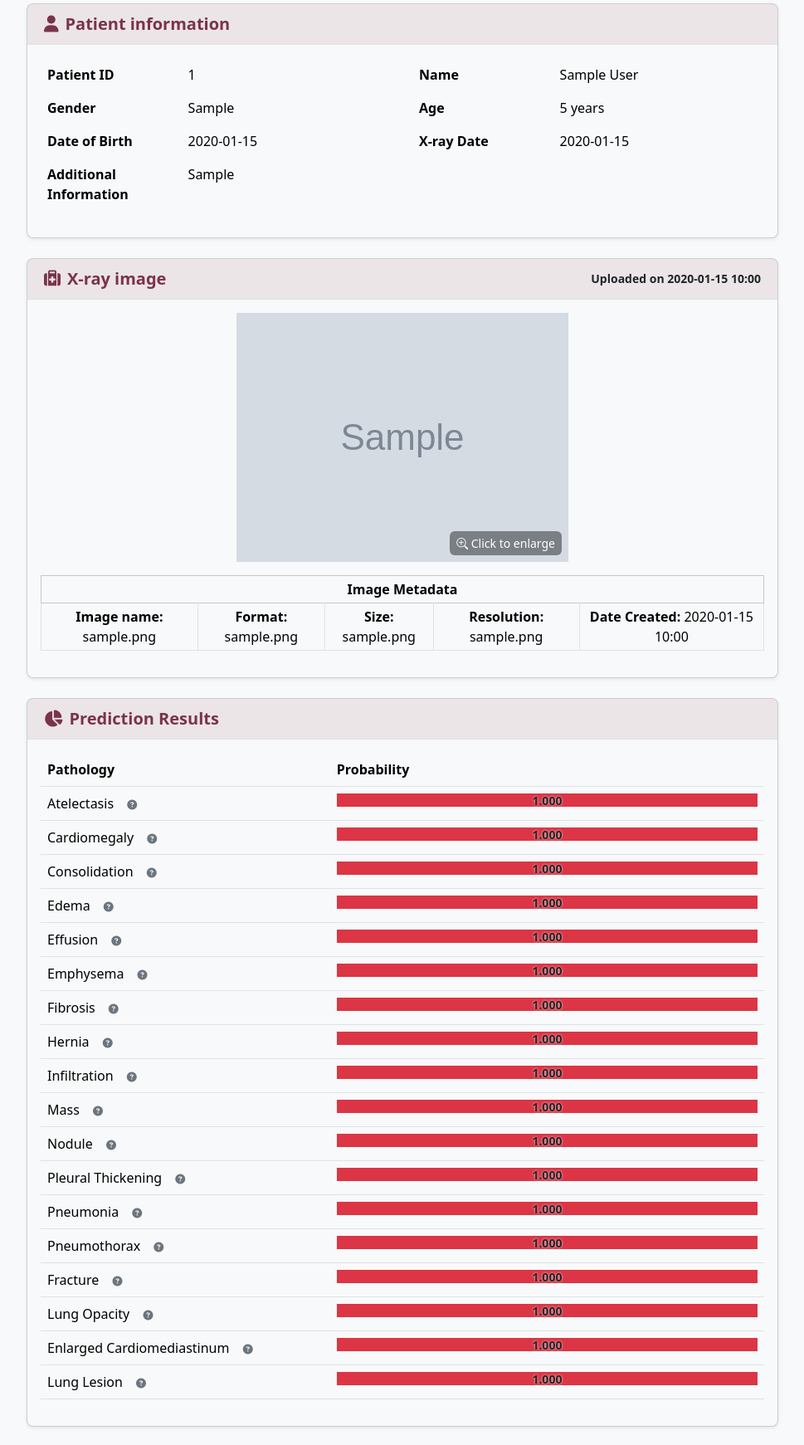
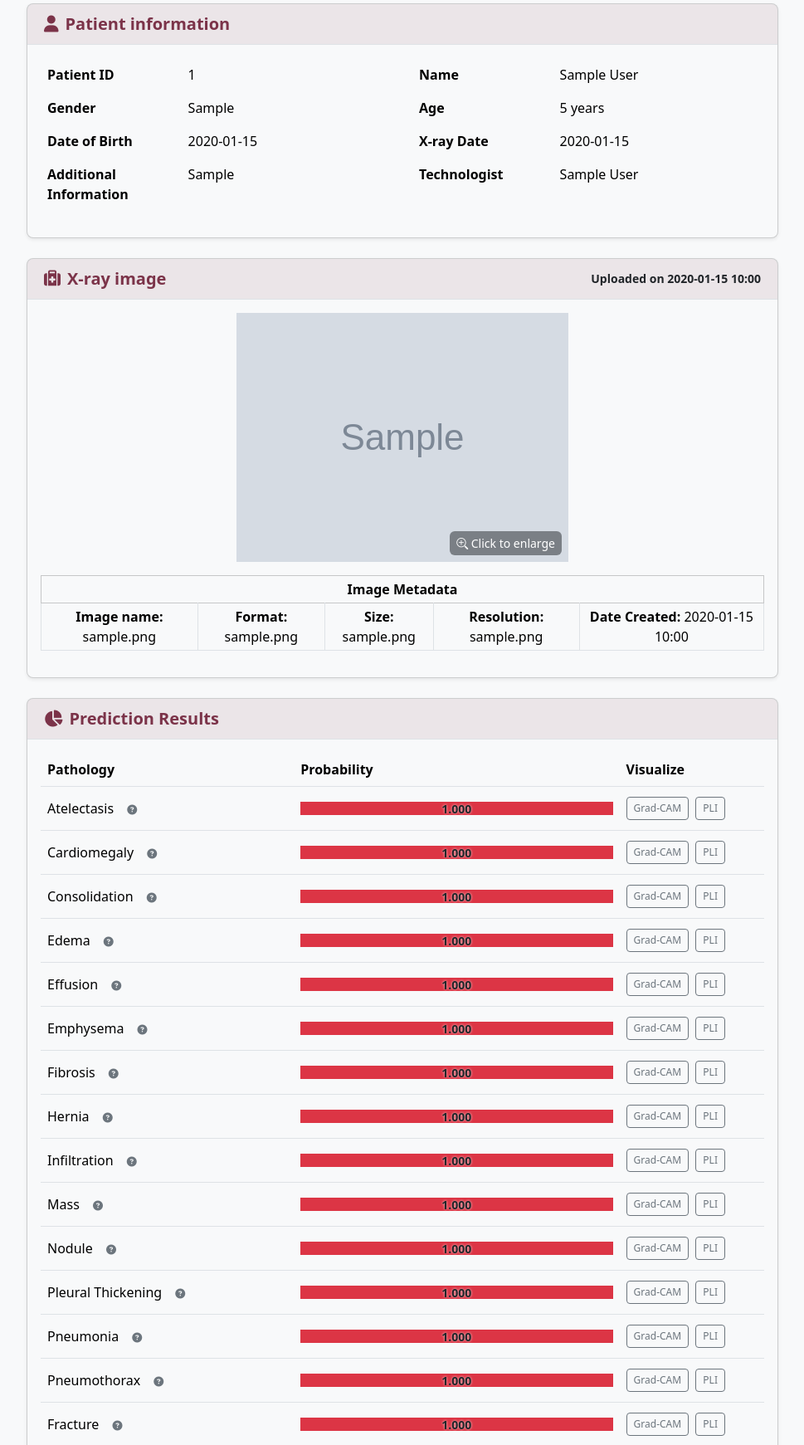
Before and after one commit to PauleNajus/MCADS, a Django app: page /xray/1/ in a window 1280 px wide. Shown: the part 343-2084 px from the top of the page at 83% size, without its empty margins (155-1124 px from the left). Run offline with Django 5.2, Linux system fonts and the light colour scheme; a user stored in the database is signed in; tables that the repository leaves empty hold one stand-in row (values such as "Sample post"); grey boxes marked "Sample" are stand-in pictures; some libraries are stand-ins or nearby versions.

Commit message:
UI update.

```diff
--- a/xrayapp/models.py
+++ b/xrayapp/models.py
@@ -26,6 +26,10 @@ class XRayImage(models.Model):
     date_of_birth = models.DateField(null=True, blank=True, db_index=True)
     date_of_xray = models.DateField(null=True, blank=True, db_index=True)
     additional_info = models.TextField(blank=True)
+
+    # Technologist Information
+    technologist_first_name = models.CharField(max_length=100, blank=True, db_index=True)
+    technologist_last_name = models.CharField(max_length=100, blank=True, db_index=True)
 
     # X-ray image and processing
     image = models.ImageField(upload_to='xrays/')
--- a/xrayapp/static/xrayapp/css/style.css
+++ b/xrayapp/static/xrayapp/css/style.css
@@ -1233,3 +1233,48 @@
     color: #6c757d !important;
   }
 }
+
+/* Interpretability buttons in prediction results table */
+.table-container .interpretation-btn {
+  font-size: 0.75rem;
+  padding: 0.25rem 0.5rem;
+  margin-right: 0.25rem;
+  text-decoration: none;
+  border: 1px solid #6c757d;
+  color: #6c757d;
+  background: none;
+  border-radius: 0.25rem;
+  transition: all 0.2s ease;
+}
+
+.table-container .interpretation-btn:hover {
+  background-color: #6c757d;
+  color: white;
+}
+
+.table-container .interpretation-btn:last-child {
+  margin-right: 0;
+}
+
+/* Ensure consistent table layout */
+.table-container .table {
+  table-layout: fixed;
+  width: 100%;
+}
+
+.table-container .table td {
+  vertical-align: middle;
+  padding: 0.75rem 0.5rem;
+}
+
+.table-container .table td:first-child {
+  width: 35%;
+}
+
+.table-container .table td:nth-child(2) {
+  width: 45%;
+}
+
+.table-container .table td:last-child {
+  width: 20%;
+}
--- a/xrayapp/templates/xrayapp/results.html
+++ b/xrayapp/templates/xrayapp/results.html
@@ -458,20 +458,21 @@
                         <table class="table table-hover">
                             <thead>
                                 <tr>
-                                    <th style="width: 40%;">{% trans "Pathology" %}</th>
-                                    <th style="width: 60%;">{% trans "Probability" %}</th>
+                                    <th style="width: 35%;">{% trans "Pathology" %}</th>
+                                    <th style="width: 45%;">{% trans "Probability" %}</th>
+                                    <th style="width: 20%;">{% trans "Visualize" %}</th>
                                 </tr>
                             </thead>
                             <tbody>
                                 {% for pathology, prob in predictions.items %}
                                 <tr>
-                                    <td style="width: 40%;">
+                                    <td style="width: 35%;">
                                         {% trans pathology %}
-                                        <button type="button" class="btn-info-pathology ms-2" data-pathology="{{ pathology }}" title="Learn more about {{ pathology }}">
+                                        <button type="button" class="btn-info-pathology ms-2" data-pathology="{{ pathology }}" title="{% trans 'Learn more about' %} {{ pathology }}">
                                             <i class="fas fa-question-circle"></i>
                                         </button>
                                     </td>
-                                    <td style="width: 60%;" data-value="{{ prob|floatformat:3 }}" data-color="{% if prob >= 0.45 and prob <= 0.55 %}#ffc107{% elif prob > 0.5 %}#dc3545{% else %}#198754{% endif %}">
+                                    <td style="width: 45%;">
                                         <div class="progress position-relative" style="min-width: 200px;">
                                             <div class="progress-bar {% if prob >= 0.45 and prob <= 0.55 %}bg-warning{% elif prob > 0.5 %}bg-danger{% else %}bg-success{% endif %}"
                                                  role="progressbar"
@@ -481,6 +482,20 @@
                                             </div>
                                             <span class="progress-text">{{ prob|floatformat:3 }}</span>
                                         </div>
+                                    </td>
+                                    <td style="width: 20%;">
+                                        <a href="{% url 'generate_interpretability' xray.id %}?method=gradcam&target_class={{ pathology }}"
+                                           class="btn btn-sm btn-outline-secondary interpretation-btn"
+                                           data-method="gradcam"
+                                           title="{% trans 'Generate Grad-CAM visualization for' %} {{ pathology }}">
+                                            {% trans "Grad-CAM" %}
+                                        </a>
+                                        <a href="{% url 'generate_interpretability' xray.id %}?method=pli&target_class={{ pathology }}"
+                                           class="btn btn-sm btn-outline-secondary interpretation-btn"
+                                           data-method="pli"
+                                           title="{% trans 'Generate Pixel-Level interpretability for' %} {{ pathology }}">
+                                            {% trans "PLI" %}
+                                        </a>
                                     </td>
                                 </tr>
                                 {% endfor %}
--- a/xrayapp/views.py
+++ b/xrayapp/views.py
@@ -473,6 +473,7 @@ def xray_results(request, pk):
         _('Date of Birth'): xray_instance.date_of_birth.strftime("%Y-%m-%d") if xray_instance.date_of_birth else None,
         _('X-ray Date'): xray_instance.date_of_xray.strftime("%Y-%m-%d") if xray_instance.date_of_xray else None,
         _('Additional Information'): xray_instance.additional_info if xray_instance.additional_info else None,
+        _('Technologist'): f"{xray_instance.technologist_first_name} {xray_instance.technologist_last_name}".strip() if xray_instance.technologist_first_name or xray_instance.technologist_last_name else None,
     }
 
     # Create image metadata dictionary
```
Also changed, not shown: xrayapp/forms.py (+18 -1 lines), xrayapp/management/commands/create_users.py (+11 -0 lines), xrayapp/templates/xrayapp/home.html (+19 -0 lines), xrayapp/migrations/0003_xrayimage_technologist_first_name_and_more.py (added).
